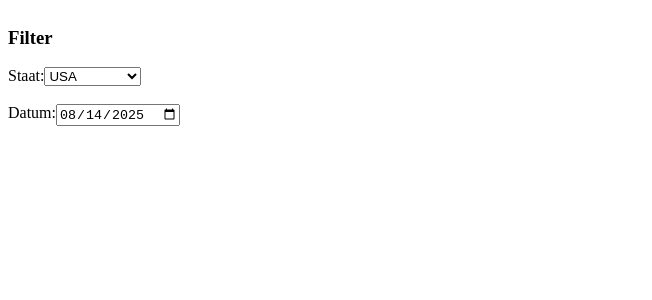
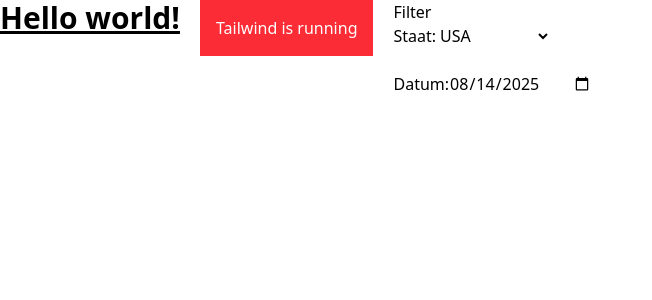
Before and after one commit to Hau-Bold/YieldView, an Angular app in the folder WebUI/YieldView.web/: page / in a window 1280 px wide. Shown: the top 300 px of the page, without its empty margins (0-652 px from the left). Built offline with nearby package versions, Linux system fonts and the light colour scheme; no server answers.

Commit message:
[FE] integrate Tailwind.css [BE] enable usage of IHostedService SP500Service

```diff
--- a/WebUI/YieldView.web/package.json
+++ b/WebUI/YieldView.web/package.json
@@ -18,8 +18,11 @@
     "@angular/platform-browser": "^19.0.0",
     "@angular/platform-browser-dynamic": "^19.0.0",
     "@angular/router": "^19.0.0",
+    "@tailwindcss/postcss": "^4.1.12",
     "chart.js": "^3.9.1",
+    "postcss": "^8.5.6",
     "rxjs": "~7.8.0",
+    "tailwindcss": "^4.1.12",
     "tslib": "^2.3.0",
     "zone.js": "~0.15.0"
   },
--- a/WebUI/YieldView.web/src/app/app.component.html
+++ b/WebUI/YieldView.web/src/app/app.component.html
@@ -1,4 +1,7 @@
 <div style="display: flex; gap: 20px; align-items: flex-start;">
+
+  <h1 class="text-red text-3xl font-bold underline">  Hello world!</h1>
+  <div class="bg-red-500 text-white p-4">Tailwind is running</div>
 
   <!-- Auswahlmenü -->
   <div style="min-width: 200px;">
--- a/WebUI/YieldView.web/src/app/yield-curve-chart/yield-curve-chart.component.ts
+++ b/WebUI/YieldView.web/src/app/yield-curve-chart/yield-curve-chart.component.ts
@@ -5,7 +5,7 @@ import { YieldCurvePoint } from '../Modules/YieldCurvePoint';
 
 Chart.register(...registerables);
 
-const maturityOrder = ["1M", "3M", "6M", "1Y", "2Y", "3Y", "5Y", "7Y", "10Y", "20Y", "30Y"];
+const maturityOrder = ["1M", "1_5M",  "2M", "3M", "4M", "6M", "1Y", "2Y", "3Y", "5Y", "7Y", "10Y", "20Y", "30Y"];
 
 @Component({
   selector: 'app-yield-curve-chart',
--- a/WebUI/YieldView.web/src/styles.css
+++ b/WebUI/YieldView.web/src/styles.css
@@ -1 +1,2 @@
 /* You can add global styles to this file, and also import other style files */
+@import "tailwindcss";
```
Also changed, not shown: WebUI/YieldView.web/.postcssrc.json (added), 2 other files (tests, documents, lock files or other folders).
